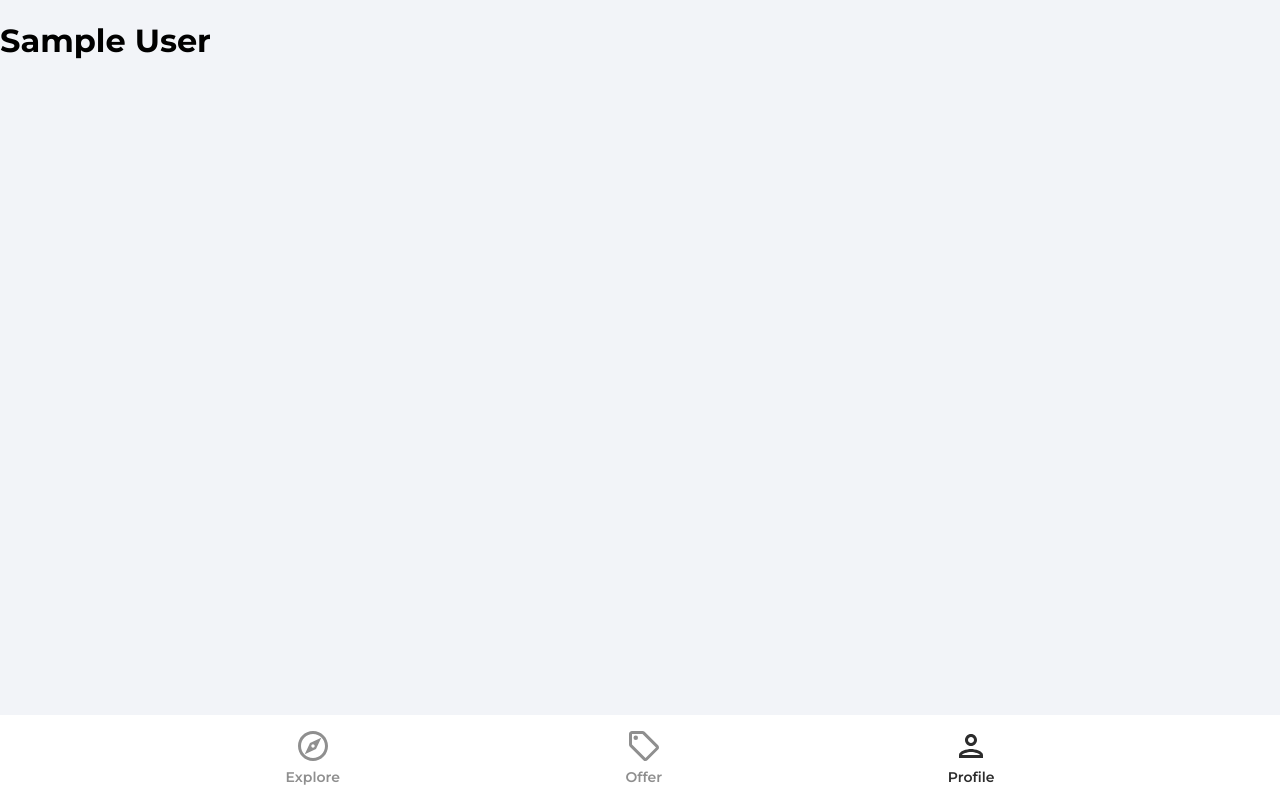
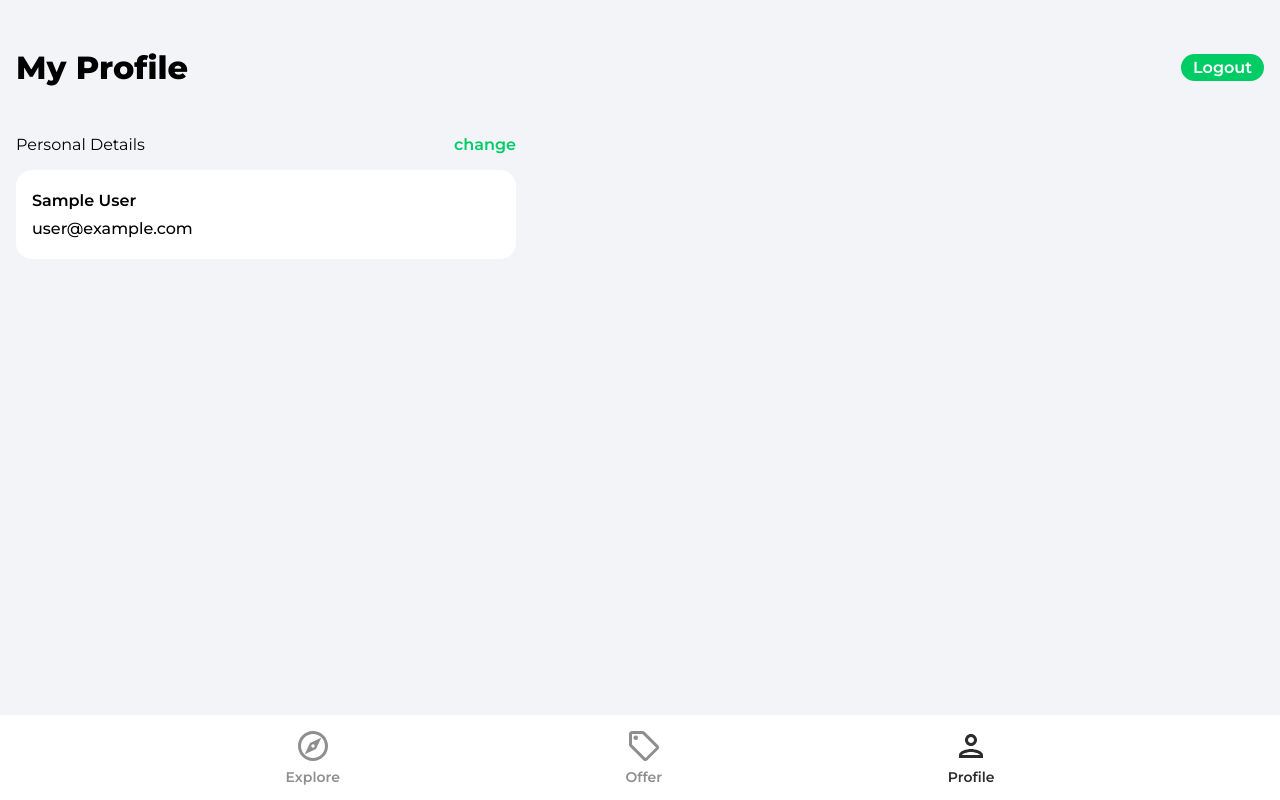
Before and after one commit to thatguyKacper/react-market, a React (Create React App) app: page /profile in a window 1280 px wide. Built offline with nearby package versions, Linux system fonts and the light colour scheme; no server answers; sample sign-in values are in the browser's storage.

Commit message:
add PrivateRoute with custom hook

```diff
--- a/src/App.js
+++ b/src/App.js
@@ -1,6 +1,7 @@
 import { BrowserRouter as Router, Routes, Route } from 'react-router-dom';
 import { ToastContainer } from 'react-toastify';
 import 'react-toastify/dist/ReactToastify.css';
+import PrivateRoute from './component/PrivateRoute';
 import Explore from './pages/Explore';
 import Offers from './pages/Offers';
 import Profile from './pages/Profile';
@@ -16,7 +17,9 @@
         <Routes>
           <Route path='/' element={<Explore />}></Route>
           <Route path='/offers' element={<Offers />}></Route>
-          <Route path='/profile' element={<Profile />}></Route>
+          <Route path='/profile' element={<PrivateRoute />}>
+            <Route path='/profile' element={<Profile />}></Route>
+          </Route>
           <Route path='/sign-in' element={<Signin />}></Route>
           <Route path='/sign-up' element={<Signup />}></Route>
           <Route path='/forgot-password' element={<ForgotPassword />}></Route>
--- /dev/null
+++ b/src/component/PrivateRoute.jsx
@@ -0,0 +1,14 @@
+import { Navigate, Outlet } from 'react-router-dom';
+import { useAuthStatus } from '../hooks/useAuthStatus';
+
+function PrivateRoute() {
+  const { loggedIn, checkingStatus } = useAuthStatus();
+
+  if (checkingStatus) {
+    return <h3>Loading...</h3>;
+  }
+
+  return loggedIn ? <Outlet /> : <Navigate to='/sign-in' />;
+}
+
+export default PrivateRoute;
--- /dev/null
+++ b/src/hooks/useAuthStatus.js
@@ -0,0 +1,20 @@
+import { useEffect, useState } from 'react';
+import { getAuth, onAuthStateChanged } from 'firebase/auth';
+
+export const useAuthStatus = () => {
+  const [loggedIn, setLoggedIn] = useState(false);
+  const [checkingStatus, setCheckingStatus] = useState(true);
+
+  useEffect(() => {
+    const auth = getAuth();
+
+    onAuthStateChanged(auth, (user) => {
+      if (user) {
+        setLoggedIn(true);
+      }
+      setCheckingStatus(false);
+    });
+  });
+
+  return { loggedIn, checkingStatus };
+};
--- a/src/index.css
+++ b/src/index.css
@@ -184,3 +184,83 @@
   text-align: center;
   margin-bottom: 3rem;
 }
+
+/* Profile */
+.profile {
+  margin-bottom: 10rem;
+}
+
+.profileHeader {
+  display: flex;
+  justify-content: space-between;
+  align-items: center;
+}
+
+.logOut {
+  cursor: pointer;
+  font-family: 'Montserrat', sans-serif;
+  font-size: 1rem;
+  font-weight: 600;
+  color: #ffffff;
+  background-color: #00cc66;
+  padding: 0.25rem 0.75rem;
+  border-radius: 1rem;
+}
+
+.profileDetailsHeader {
+  display: flex;
+  justify-content: space-between;
+  max-width: 500px;
+}
+
+.personalDetailsText {
+  font-weight: 600;
+}
+
+.changePersonalDetails {
+  cursor: pointer;
+  font-weight: 600;
+  color: #00cc66;
+}
+
+.profileCard {
+  background-color: #ffffff;
+  border-radius: 1rem;
+  padding: 1rem;
+  box-shadow: rgba(0, 0, 0, 0.2);
+  max-width: 500px;
+}
+
+.profileDetails {
+  display: flex;
+  flex-direction: column;
+}
+
+.profileName,
+.profileEmail,
+.profileAddress,
+.profileAddressActive,
+.profileEmailActive,
+.profileNameActive {
+  all: unset;
+  margin: 0.3rem 0;
+  font-weight: 600;
+  width: 100%;
+}
+.profileNameActive {
+  background-color: rgba(44, 44, 44, 0.1);
+}
+
+.profileEmail,
+.profileAddress,
+.profileAddressActive,
+.profileEmailActive {
+  font-weight: 500;
+}
+.profileEmailActive {
+  background-color: rgba(44, 44, 44, 0.1);
+}
+
+.profileAddressActive {
+  background-color: rgba(44, 44, 44, 0.1);
+}
--- a/src/pages/Profile.jsx
+++ b/src/pages/Profile.jsx
@@ -1,13 +1,96 @@
-import { useState, useEffect } from 'react';
-import { getAuth } from 'firebase/auth';
+import { useState } from 'react';
+import { getAuth, updateProfile } from 'firebase/auth';
+import { updateDoc, doc } from 'firebase/firestore';
+import { db } from '../firebase.config';
+import { useNavigate, Link } from 'react-router-dom';
+import { toast } from 'react-toastify';
 
 export default function Profile() {
-  const [user, setUser] = useState(null);
+  const auth = getAuth();
+  const [changeDetails, setChangeDetails] = useState(false);
+  const [formData, setFormData] = useState({
+    name: auth.currentUser.displayName,
+    email: auth.currentUser.email,
+  });
 
-  const auth = getAuth();
-  useEffect(() => {
-    setUser(auth.currentUser);
-  }, []);
+  const { name, email } = formData;
 
-  return user ? <h1>{user.displayName}</h1> : 'Not logged in';
+  const navigate = useNavigate();
+
+  const logOut = () => {
+    auth.signOut();
+    navigate('/');
+  };
+
+  const onSubmit = async () => {
+    try {
+      if (auth.currentUser.displayName !== name) {
+        await updateProfile(auth.currentUser, {
+          displayName: name,
+        });
+
+        const userRef = doc(db, 'users', auth.currentUser.uid);
+
+        await updateDoc(userRef, {
+          name,
+        });
+      }
+    } catch (error) {
+      toast.error('Could not update profile details');
+    }
+  };
+
+  const onChange = (e) => {
+    setFormData((prevState) => ({
+      ...prevState,
+      [e.target.id]: e.target.value,
+    }));
+  };
+
+  return (
+    <div className='profile'>
+      <header className='profileHeader'>
+        <p className='pageHeader'>My Profile</p>
+        <button type='button' className='logOut' onClick={logOut}>
+          Logout
+        </button>
+      </header>
+
+      <main>
+        <div className='profileDetailsHeader'>
+          <p className='profileDetailsText'>Personal Details</p>
+          <p
+            className='changePersonalDetails'
+            onClick={() => {
+              changeDetails && onSubmit();
+              setChangeDetails((prevState) => !prevState);
+            }}
+          >
+            {changeDetails ? 'done' : 'change'}
+          </p>
+        </div>
+
+        <div className='profileCard'>
+          <form>
+            <input
+              type='text'
+              id='name'
+              className={!changeDetails ? 'profileName' : 'profileNameActive'}
+              disabled={!changeDetails}
+              value={name}
+              onChange={onChange}
+            />
+            <input
+              type='text'
+              id='email'
+              className={!changeDetails ? 'profileEmail' : 'profileEmailActive'}
+              disabled={!changeDetails}
+              value={email}
+              onChange={onChange}
+            />
+          </form>
+        </div>
+      </main>
+    </div>
+  );
 }
```
